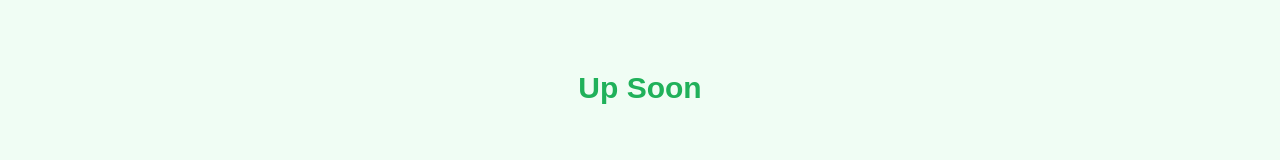
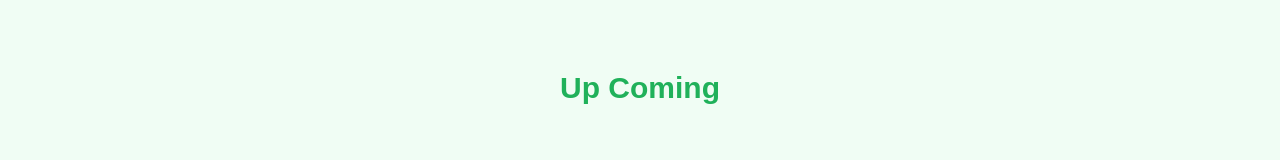
Before and after one commit to khriad991/agency, a Next.js app: page /login in a window 1280 px wide. Shown: the part 474-634 px from the top of the page. Built offline with nearby package versions, Linux system fonts and the light colour scheme.

Commit message:
simple text change

```diff
--- a/src/app/login/page.jsx
+++ b/src/app/login/page.jsx
@@ -9,7 +9,7 @@ const Page = () => {
             <div className="bg-green2 w-full py-20 ">
                 <div className="container py-32 flex justify-center items-center">
 
-                    <h1 className="text-green3 text-3xl font-bold text-center capitalize">up Soon</h1>
+                    <h1 className="text-green3 text-3xl font-bold text-center capitalize">up coming</h1>
                 </div>
             </div>
           <Subscribe/>
--- a/src/app/register/page.jsx
+++ b/src/app/register/page.jsx
@@ -9,7 +9,7 @@ const Page = () => {
             <div className="bg-green2 w-full py-20 ">
                 <div className="container py-32 flex justify-center items-center">
 
-                    <h1 className="text-green3 text-3xl font-bold text-center capitalize">Up Soon</h1>
+                    <h1 className="text-green3 text-3xl font-bold text-center capitalize">Up coming</h1>
                 </div>
             </div>
           <Subscribe/>
```
